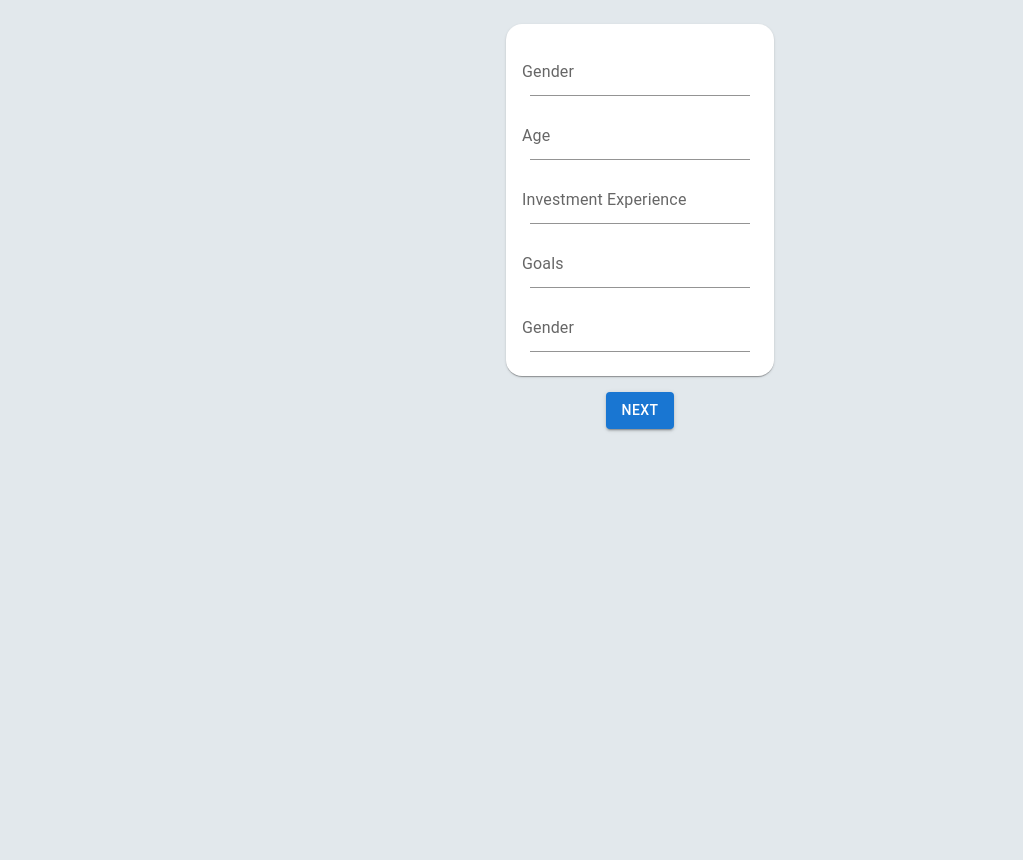
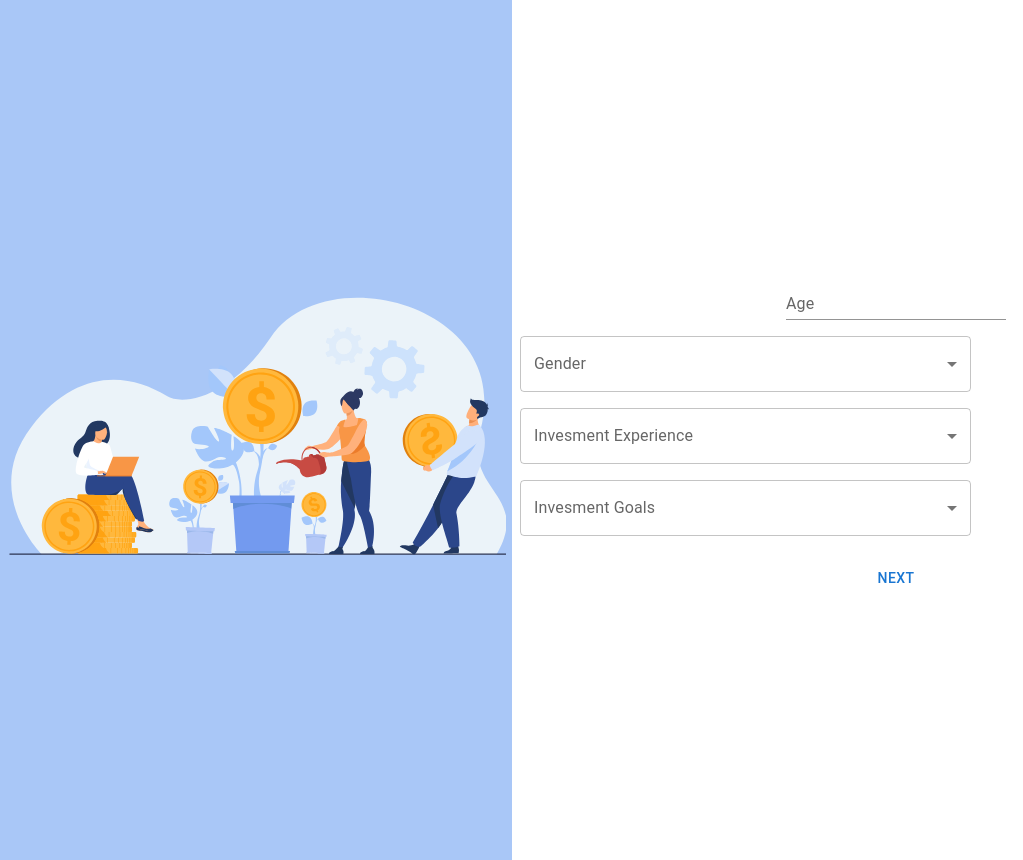
Before and after one commit to charanr0121/ugahacks7, a React (Create React App) app in the folder client/: page /about in a window 1280 px wide. Shown: the whole page, without its empty margins (0-1023 px from the left). Before the commit the page ends 800 px from the top, so only its background shows below. Built offline with nearby package versions, Linux system fonts and the light colour scheme; no server answers.

Commit message:
Update about.js

```diff
--- a/client/src/About.js
+++ b/client/src/About.js
@@ -1,38 +1,143 @@
 import TextField from '@mui/material/TextField';
 import Box from '@mui/material/Box';
+import Button from '@mui/material/Button';
+import {Link} from "react-router-dom";
 import Grid from '@mui/material/Grid';
-import Button from '@mui/material/Button';
-
-import { shadows } from '@mui/system';
-
+import * as React from 'react';
+import InputLabel from '@mui/material/InputLabel';
+import MenuItem from '@mui/material/MenuItem';
+import FormControl from '@mui/material/FormControl';
+import Select from '@mui/material/Select';
+import Lottie from 'react-lottie';
+import animationData from './lotties/lf20_q9mzugao.json';
 import './App.css';
 
 function About() {
+
+  const [gender, setGender, investExp, setInvestExp, investGoal, setInvestGoal] = React.useState('');
+  const handleChangeGender = (event) => {
+    setGender(event.target.value);
+  };
+  const handleChangeInv = (event) => {
+    setInvestExp(event.target.value);
+  };
+  const handleChangeGoal = (event) => {
+    setInvestGoal(event.target.value);
+  };
+
   return (
-    <div className="App">
-        <Grid
-        container
-        spacing={2}
-        direction="column"
-        alignItems="center"
-        justifyContent="center"
-        sx={{p: 3}}>
-            <Grid item>
-                <Box sx={{ p: 2, backgroundColor: 'white', borderRadius: 4, boxShadow: 1 }}>
-                    <div><TextField sx={{ p: 1 }} id="standard-basic" label="Gender" variant="standard" /> </div>
-                    <div><TextField sx={{ p: 1 }} id="standard-basic" label="Age" variant="standard" /> </div>
-                    <div><TextField sx={{ p: 1 }} id="standard-basic" label="Investment Experience" variant="standard" /> </div>
-                    <div><TextField sx={{ p: 1 }} id="standard-basic" label="Goals" variant="standard" /> </div>
-                    <div><TextField sx={{ p: 1 }} id="standard-basic" label="Gender" variant="standard" /> </div>
-                </Box>
+    <div className="App" sx={{ p: 0, height: "100%", width: "100%",   }}>
+        <Grid container  spacing={0} direction="row" sx={{ p: 0, height: "860px", width: "100%", backgroundColor: 'white'}} >
+
+          <Grid container spacing={0} direction="column" alignItems="center" justifyContent="center"
+            sx={{ p: 0, height: "100%", width: "40%", backgroundColor: '#a9c7f7'}}>
+            <LottieRender>
+            </LottieRender>
+          </Grid>
+
+
+        <Grid item style={{ width: "60%", height: "100%" }} container spacing={0} direction="column" justifyContent="center">
+
+          <Grid item sx={{ p: 1 }}>
+            <TextField id="standard-basic" label="Age" variant="standard" />
+          </Grid>
+
+          <Grid item sx={{ p: 1 }}>
+            <Box sx={{ minWidth: 60, width: "60%"}}>
+              <FormControl fullWidth>
+                <InputLabel id="simple-select-label">Gender</InputLabel>
+                <Select
+                  labelId="simple-select-label"
+                  id="simple-select"
+                  value={gender}
+                  label="Gender"
+                  onChange={handleChangeGender}
+                >
+                  <MenuItem value={10}>Male</MenuItem>
+                  <MenuItem value={20}>Female</MenuItem>
+                  <MenuItem value={30}>Transgender</MenuItem>
+                  <MenuItem value={40}>Non-binary/non-conforming</MenuItem>
+                  <MenuItem value={50}>Prefer not to respond</MenuItem>
+                </Select>
+              </FormControl>
+            </Box>
+          </Grid>
+
+          {/* Investment Experience - Dropdown Menu */}
+          <Grid item sx={{ p: 1 }}>
+            <Box sx={{ minWidth: 60, width: "60%"  }}>
+              <FormControl fullWidth>
+                <InputLabel id="simple-select-label">Invesment Experience</InputLabel>
+                <Select
+                  labelId="simple-select-label"
+                  id="simple-select"
+                  value={investExp}
+                  label="Invesment Experience"
+                  onChange={handleChangeInv}
+                >
+                  <MenuItem value={60}>None</MenuItem>
+                  <MenuItem value={70}>Not Much</MenuItem>
+                  <MenuItem value={80}>I know what I'm doing</MenuItem>
+                  <MenuItem value={90}>I'm an expert</MenuItem>
+                </Select>
+              </FormControl>
+            </Box>
+          </Grid>
+
+          {/* Investment Goal - Dropdown Menu */}
+          <Grid item sx={{ p: 1 }}>
+            <Box sx={{ minWidth: 60, width: "60%"  }}>
+                <FormControl fullWidth>
+                  <InputLabel id="simple-select-label">Invesment Goals</InputLabel>
+                  <Select
+                    labelId="simple-select-label"
+                    id="simple-select"
+                    value={investGoal}
+                    label="Invesment Goal"
+                    onChange={setInvestGoal}
+                  >
+                    <MenuItem value={60}>Perserve my savings</MenuItem>
+                    <MenuItem value={70}>A source of income</MenuItem>
+                    <MenuItem value={80}>Growth</MenuItem>
+                    <MenuItem value={90}>Speculative trading</MenuItem>
+                    <MenuItem value={90}>Other</MenuItem>
+                  </Select>
+                </FormControl>
+              </Box>
+          </Grid>
+
+          {/* Next Button */}
+          <Grid item sx={{ p: 1 }}></Grid>
+          <Link to="/values">
+              <Button>
+               NEXT
+              </Button>
+            </Link>
             </Grid>
-            <Grid item>
-                <Button variant="contained">Next</Button>
-            </Grid>
+
         </Grid>
 
     </div>
   );
 }
 
+export function LottieRender() {
+  const defaultOptions = {
+    loop: true,
+    autoplay: true,
+    animationData: animationData,
+    rendererSettings: { preserveAspectRatio: "xMidYMid slice" }
+  };
+
+  return (
+    <div>
+      <Lottie
+        options={defaultOptions}
+        height={350}
+        width={500}
+      />
+    </div>
+  );
+}
+
 export default About;
```
